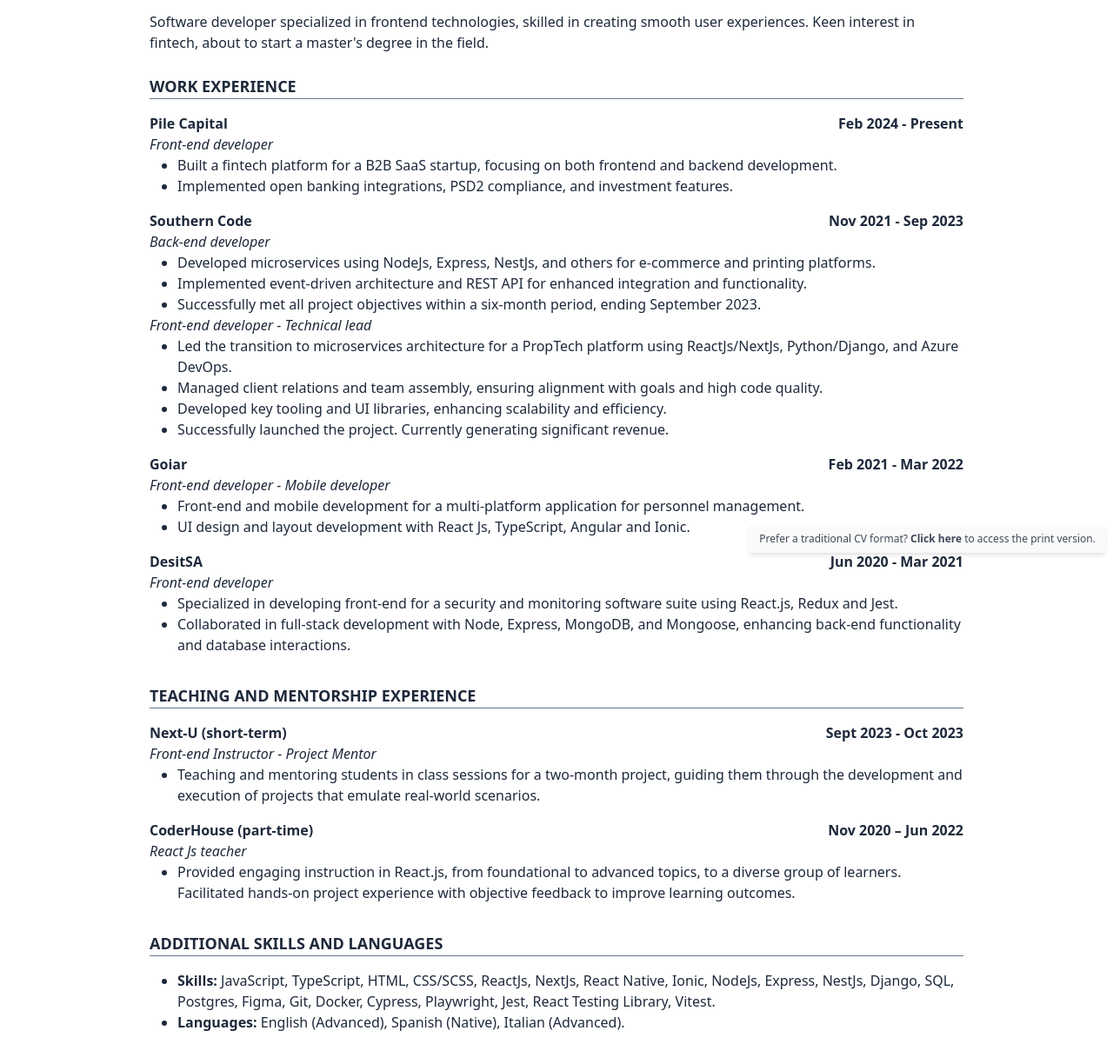
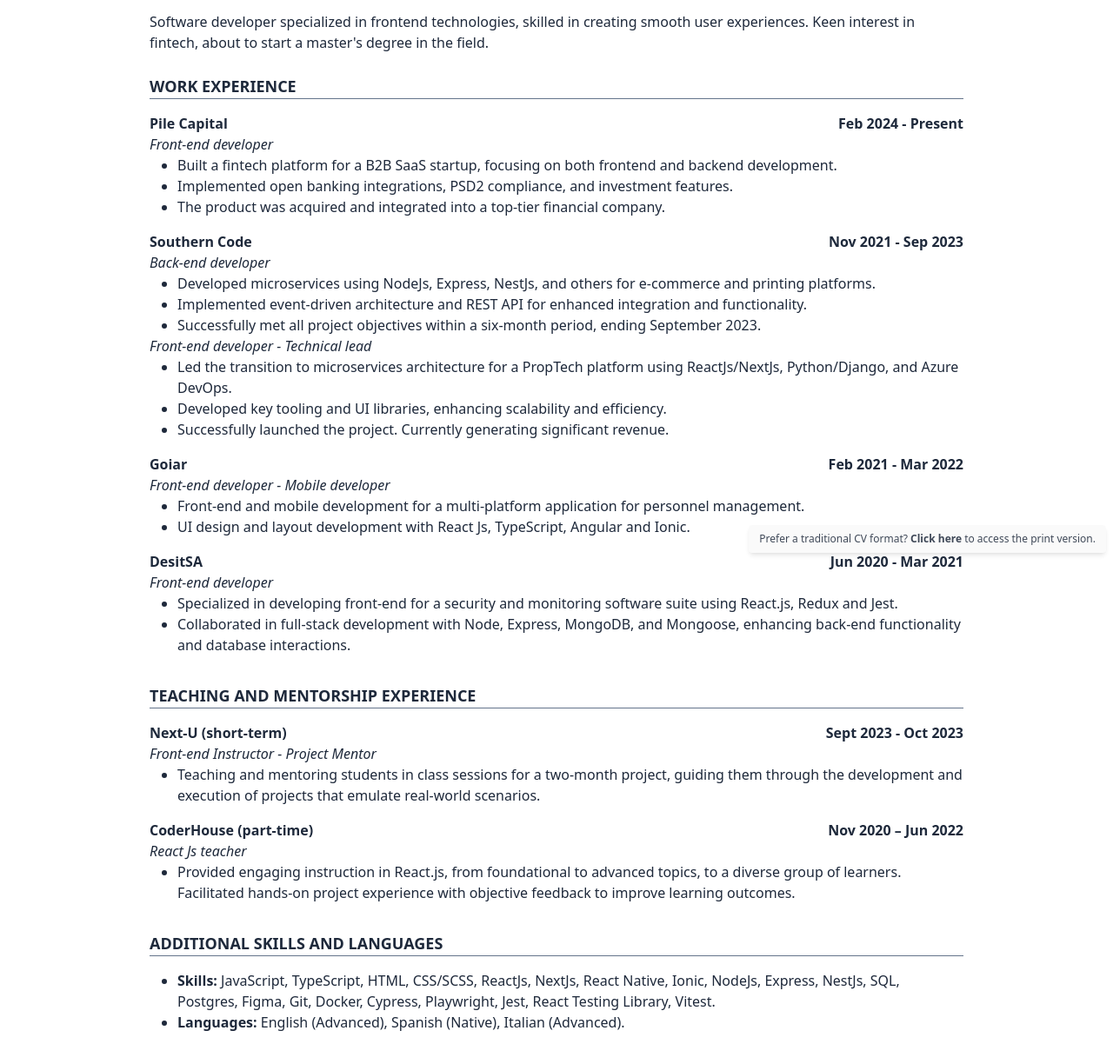
Before and after one commit to FabriBorgobello/curriculum-vitae, a plain HTML site: page fintech.html in a window 1280 px wide. Shown: the part 156-1380 px from the top of the page at 87% size. Drawn offline with Linux system fonts and the light colour scheme.

Commit message:
Add acquisition in Pile

```diff
--- a/fintech.html
+++ b/fintech.html
@@ -201,6 +201,10 @@
               Implemented open banking integrations, PSD2 compliance, and
               investment features.
             </li>
+            <li>
+              The product was acquired and integrated into a top-tier financial
+              company.
+            </li>
           </ul>
         </div>
       </article>
@@ -232,10 +236,6 @@
             <li>
               Led the transition to microservices architecture for a PropTech
               platform using ReactJs/NextJs, Python/Django, and Azure DevOps.
-            </li>
-            <li>
-              Managed client relations and team assembly, ensuring alignment
-              with goals and high code quality.
             </li>
             <li>
               Developed key tooling and UI libraries, enhancing scalability and
@@ -334,8 +334,8 @@
         <li>
           <b>Skills:</b>
           JavaScript, TypeScript, HTML, CSS/SCSS, ReactJs, NextJs, React Native,
-          Ionic, NodeJs, Express, NestJs, Django, SQL, Postgres, Figma, Git,
-          Docker, Cypress, Playwright, Jest, React Testing Library, Vitest.
+          Ionic, NodeJs, Express, NestJs, SQL, Postgres, Figma, Git, Docker,
+          Cypress, Playwright, Jest, React Testing Library, Vitest.
         </li>
         <li>
           <b>Languages:</b>
```
Also changed, not shown: index.html (+4 -4 lines), law.html (+4 -0 lines).
